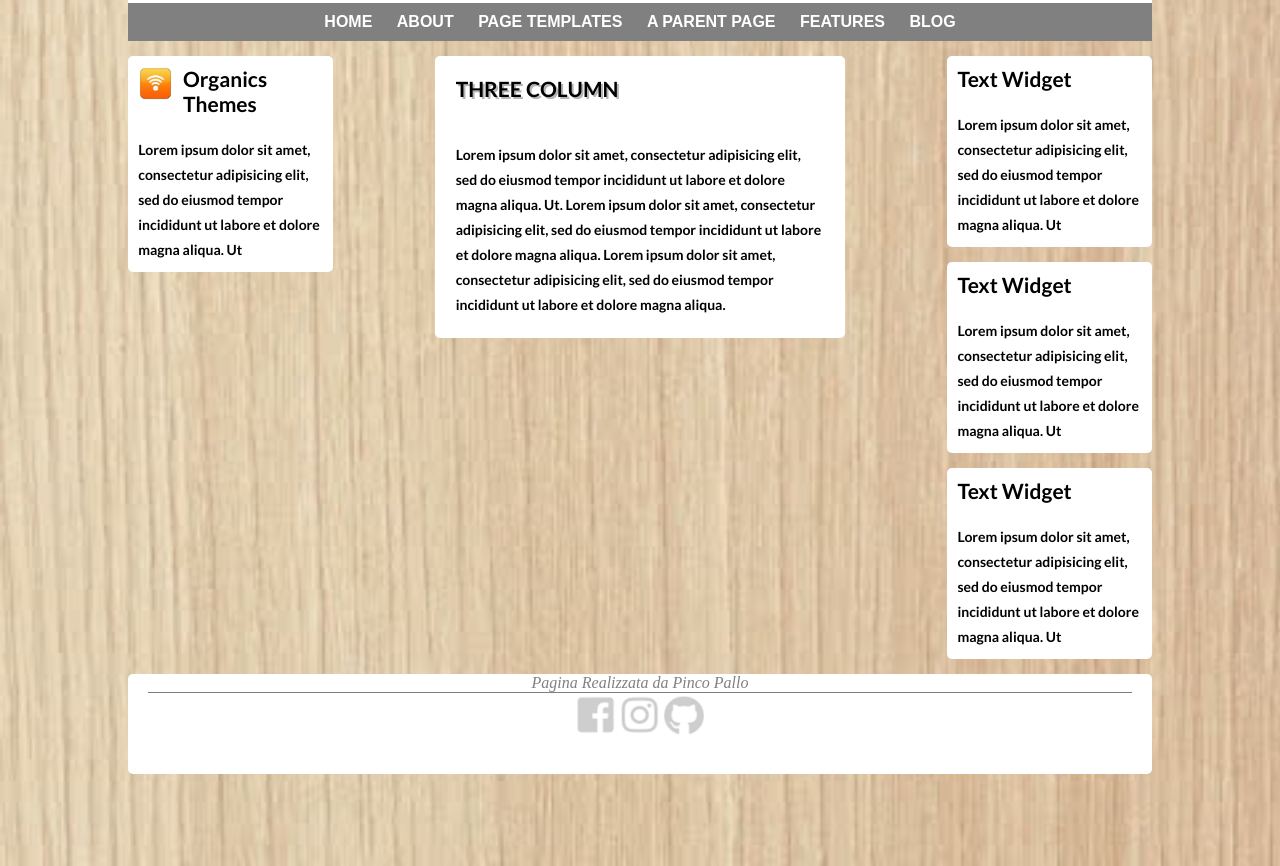
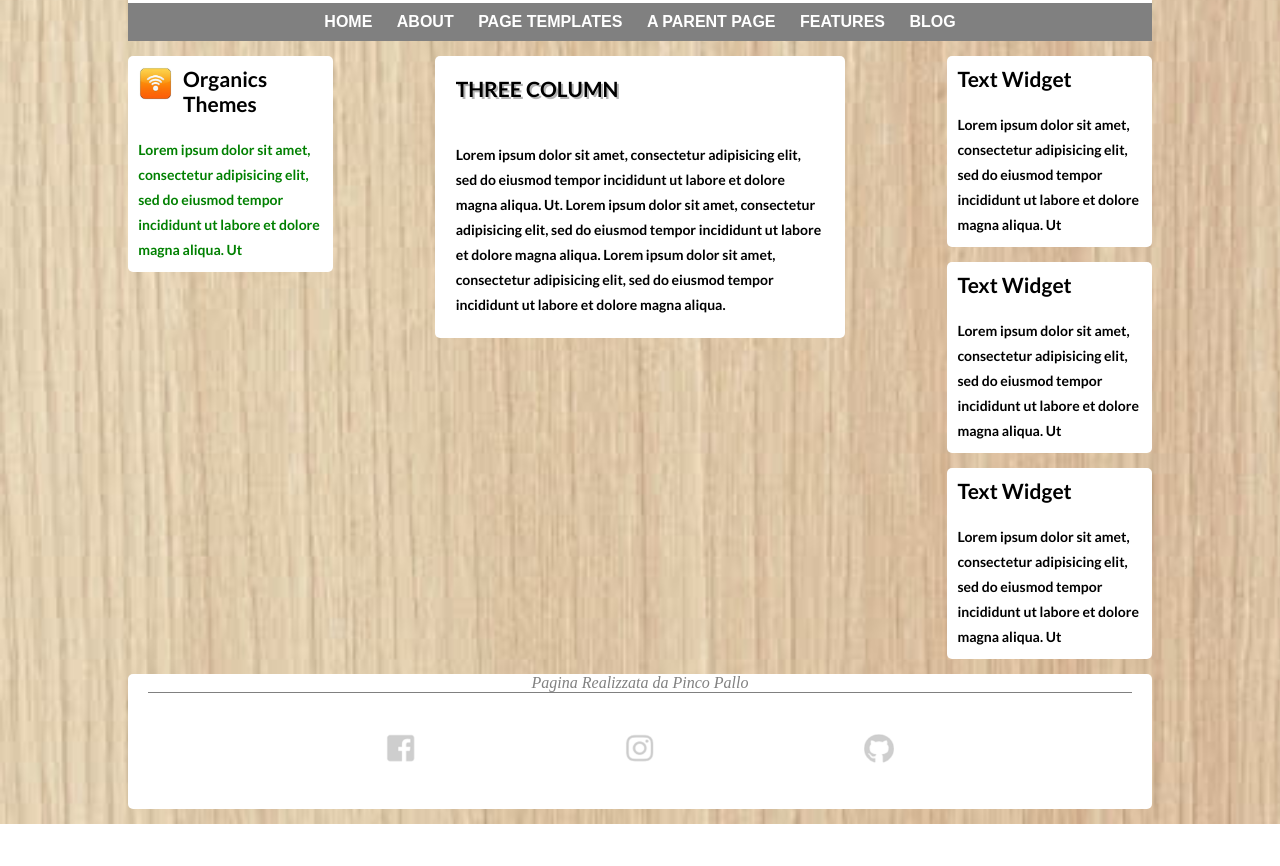
Before and after one commit to flavioalessandri/htmlcss-wp, a plain HTML site: page index.html in a window 1280 px wide. Shown: the part 412-1278 px from the top of the page. After the commit the page ends 1236 px from the top, so only its background shows below. Drawn offline with Linux system fonts and the light colour scheme; a web font is replaced by a local one.

Commit message:
Versione aggiornata nei commenti

```diff
--- a/css/style.css
+++ b/css/style.css
@@ -11,12 +11,15 @@ body{
   background-size: cover;
 }
 
+/* Contenitore principale */
 
 #container{
   width: 80%;
   margin: 15px auto;
 }
 
+
+/* Header */
 
 header{
   color: white;
@@ -49,6 +52,9 @@ header{
   transform: translateY(-50%);
 }
 
+
+/* Header barra Navigazione */
+
 .header-nav{
   width: 100%;
   background-color: grey;
@@ -72,6 +78,9 @@ header{
   text-decoration: none;
 }
 
+
+/* Layout Colonne */
+
 .riga{
   margin-top: 15px;
   font-family: 'Lato', sans-serif;
@@ -86,6 +95,8 @@ header{
   clear: both;
 }
 
+
+/* Layout Colonne */
 
 aside{
   float: left;
@@ -103,6 +114,10 @@ aside{
   padding: 5%;
 }
 
+p.green{
+  color: green;
+}
+
 aside img{
   float: left;
 }
@@ -118,11 +133,12 @@ main .widget h2{
   text-shadow: 2px 2px #0000004a;
 }
 
+
+/* Footer */
+
 footer{
   text-align: center;
-  height: 100px;
   background-color: white;
-  margin-bottom: 9%;
   border-radius: 5px;
 }
 
@@ -133,13 +149,9 @@ footer #autore{
   border-bottom: solid 1px grey;
 }
 
-footer #footer-images{
-  width: 100%;
-  height: 80px;
-  margin: 3px auto;
-}
 
 .footer-img-dim{
-  width: 40px;
-  height: 40px;
+  width: 30px;
+  height: 30px;
+  margin: 4% 10%;
 }
--- a/index.html
+++ b/index.html
@@ -20,6 +20,7 @@
           <img id="header-logo" src="img/logo.png" alt="logo">
           <h1 id="header-title">ANOTHER BEAUTIFUL, ORGANIC THEME</h1>
         </div>
+
       <!-- Header/Barra di Navigazione-->
         <nav class="header-nav">
           <ul class="menu">
@@ -42,7 +43,7 @@
           <div class="widget">
             <img src="img/wifi.jpg" alt="wifi" width="55" height="55">
             <h2>Organics Themes</h2>
-            <p>Lorem ipsum dolor sit amet, consectetur adipisicing elit, sed do eiusmod tempor incididunt ut labore et dolore magna aliqua. Ut</p>
+            <p class="green">Lorem ipsum dolor sit amet, consectetur adipisicing elit, sed do eiusmod tempor incididunt ut labore et dolore magna aliqua. Ut</p>
           </div>
 
         </aside>
@@ -82,11 +83,9 @@
       <footer>
         <div id="autore"> Pagina Realizzata da Pinco Pallo
         </div>
-        <div id="footer-images">
-          <img class="footer-img-dim" src="img/facebook.jpg" alt="facebook">
-          <img class="footer-img-dim" src="img/instagram.jpg" alt="instagram">
-          <img class="footer-img-dim" src="img/github.jpg" alt="github">
-        </div>
+        <img class="footer-img-dim" src="img/facebook.jpg" alt="facebook">
+        <img class="footer-img-dim" src="img/instagram.jpg" alt="instagram">
+        <img class="footer-img-dim" src="img/github.jpg" alt="github">
 
       </footer>
     </div>
```
